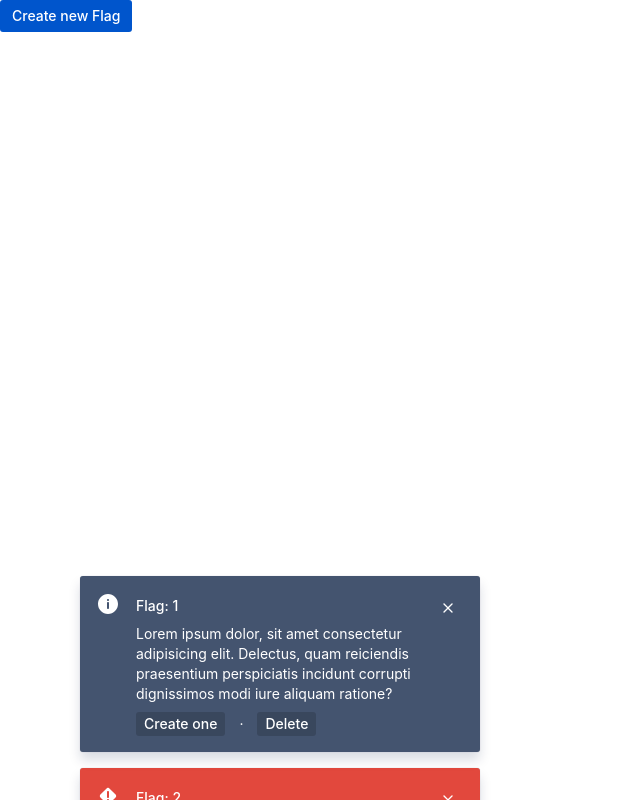
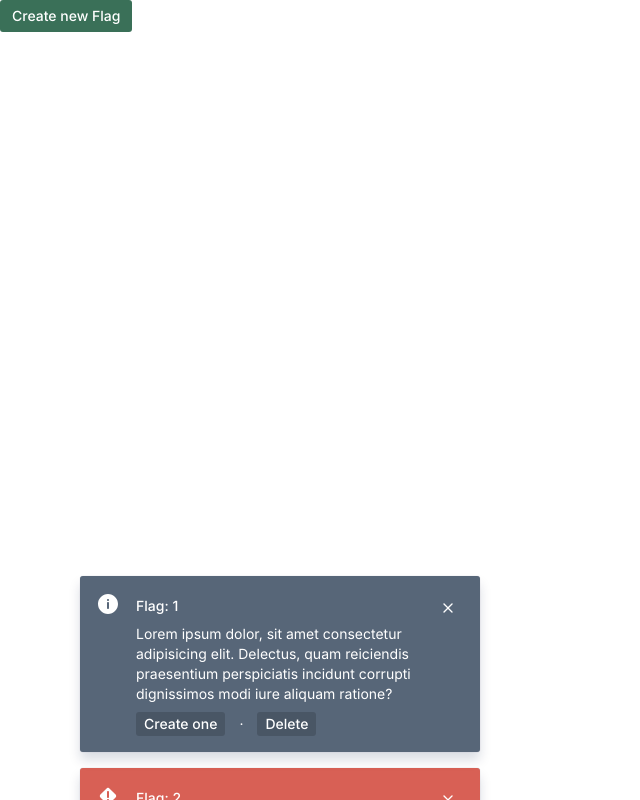
Before and after one commit to vwsode/ui-kit, a React (Vite) app: page / in a window 1280 px wide. Shown: the whole page, without its empty margins (0-640 px from the left). Built offline with nearby package versions, Linux system fonts and the light colour scheme.

Commit message:
feat: create tooltip component, add storybook examples

```diff
--- /dev/null
+++ b/src/components/Tooltip/hooks/useTooltip/useTooltip.ts
@@ -0,0 +1 @@
+export const useTooltip = () => {};
--- a/src/themes/standard/colors.ts
+++ b/src/themes/standard/colors.ts
@@ -2,10 +2,9 @@ import { hexToRGB } from '../../utils/hexToRgb';
 import { token } from '../tokens/colors';
 
 export const Colors = {
-  // Refactored below
   link: {
-    default: token.blue[700],
-    pressed: token.blue[800],
+    default: token.green[700],
+    pressed: token.green[800],
   },
   text: {
     default: token.neutral[1000],
@@ -13,8 +12,8 @@ export const Colors = {
     subtlest: token.neutral[700],
     inverse: token.neutral[0],
     disabled: token.neutral['400A'],
-    selected: token.blue[700],
-    brand: token.blue[700],
+    selected: token.green[700],
+    brand: token.green[700],
     danger: token.red[800],
     warning: {
       default: token.orange[800],
@@ -22,7 +21,7 @@ export const Colors = {
     },
     success: token.green[800],
     discovery: token.purple[800],
-    information: token.blue[800],
+    information: token.green[800],
     accent: {
       red: {
         default: token.red[800],
@@ -49,8 +48,8 @@ export const Colors = {
         bolder: token.teal[900],
       },
       blue: {
-        default: token.blue[800],
-        bolder: token.blue[900],
+        default: token.green[800], // Заменено на зелёный
+        bolder: token.green[900], // Заменено на зелёный
       },
       purple: {
         default: token.purple[800],
@@ -66,8 +65,8 @@ export const Colors = {
       },
     },
     link: {
-      default: token.blue[700],
-      pressed: token.blue[800],
+      default: token.green[700],
+      pressed: token.green[800],
       visited: token.purple[800],
     },
   },
@@ -76,8 +75,8 @@ export const Colors = {
     subtle: token.neutral[700],
     inverse: token.neutral[0],
     disabled: token.neutral['400A'],
-    selected: token.blue[700],
-    brand: token.blue[700],
+    selected: token.green[700],
+    brand: token.green[700],
     danger: token.red[600],
     warning: {
       default: token.orange[600],
@@ -85,7 +84,7 @@ export const Colors = {
     },
     success: token.green[600],
     discovery: token.purple[600],
-    information: token.blue[600],
+    information: token.green[600],
     accent: {
       red: token.red[600],
       orange: token.orange[600],
@@ -93,7 +92,7 @@ export const Colors = {
       lime: token.lime[600],
       green: token.green[600],
       teal: token.teal[600],
-      blue: token.blue[600],
+      blue: token.green[600], // Заменено на зелёный
       purple: token.purple[600],
       magenta: token.magenta[600],
       gray: token.neutral[600],
@@ -104,15 +103,15 @@ export const Colors = {
     bold: token.neutral[600],
     inverse: token.neutral[0],
     disabled: token.neutral['200A'],
-    focused: token.blue[500],
-    selected: token.blue[700],
+    focused: token.green[500],
+    selected: token.green[700],
     input: token.neutral['300A'],
-    brand: token.blue[700],
+    brand: token.green[700],
     danger: token.red[600],
     warning: token.orange[600],
     success: token.green[600],
     discovery: token.purple[600],
-    information: token.blue[600],
+    information: token.green[600],
     accent: {
       red: token.red[600],
       orange: token.orange[600],
@@ -120,20 +119,19 @@ export const Colors = {
       lime: token.lime[600],
       green: token.green[600],
       teal: token.teal[600],
-      blue: token.blue[600],
+      blue: token.green[600], // Заменено на зелёный
       purple: token.purple[600],
       magenta: token.magenta[600],
       gray: token.neutral[600],
     },
   },
-
   background: {
     selected: {
-      default: token.blue[100],
+      default: token.green[100],
       bold: {
-        default: token.blue[700],
-        hovered: token.blue[800],
-        pressed: token.blue[900],
+        default: token.green[700],
+        hovered: token.green[800],
+        pressed: token.green[900],
       },
     },
     neutral: {
@@ -152,15 +150,15 @@ export const Colors = {
     },
     brand: {
       bold: {
-        default: token.blue[700],
-        hovered: token.blue[800],
-        pressed: token.blue[900],
+        default: token.green[700],
+        hovered: token.green[800],
+        pressed: token.green[900],
       },
     },
     information: {
-      default: token.blue[100],
+      default: token.green[100],
       bold: {
-        default: token.blue[700],
+        default: token.green[700],
       },
     },
     success: {
--- a/src/themes/theme.ts
+++ b/src/themes/theme.ts
@@ -30,7 +30,7 @@ export enum StrokeWidth {
 }
 
 export enum Font {
-  Base = 'SF Pro Text, Inter, Segoe UI, sans-serif',
+  Base = 'Inter, Segoe UI, sans-serif',
   Monospace = 'JetBrains Mono, Consolas, Courier',
   Numeric = 'Bahnschrift',
 }
--- a/src/themes/tokens/colors.ts
+++ b/src/themes/tokens/colors.ts
@@ -2,129 +2,129 @@ import { hexToRGB } from '@/utils/hexToRgb';
 
 export const token = {
   blue: {
-    100: '#E9F2FF',
-    200: '#CCE0FF',
-    300: '#85B8FF',
-    400: '#579DFF',
-    500: '#388BFF',
-    600: '#1D7AFC',
-    700: '#0C66E4',
-    800: '#0055CC',
-    900: '#09326C',
-    1000: '#1C2B41',
+    100: '#F0F7FF',
+    200: '#D9E8FF',
+    300: '#AFCFFF',
+    400: '#85B3FF',
+    500: '#669DFF',
+    600: '#4C8AF5',
+    700: '#3A78D1',
+    800: '#2E65A9',
+    900: '#1B3D61',
+    1000: '#24354E',
   },
   purple: {
-    100: '#F3F0FF',
-    200: '#DFD8FD',
-    300: '#B8ACF6',
-    400: '#9F8FEF',
-    500: '#8F7EE7',
-    600: '#8270DB',
-    700: '#6E5DC6',
-    800: '#5E4DB2',
-    900: '#352C63',
-    1000: '#2B273F',
+    100: '#F8F5FF',
+    200: '#E9E2FE',
+    300: '#CCC2F0',
+    400: '#B3A7E0',
+    500: '#A495D4',
+    600: '#8D7BBF',
+    700: '#7767A8',
+    800: '#665693',
+    900: '#453C63',
+    1000: '#322F45',
   },
   red: {
-    100: '#FFECEB',
-    200: '#FFD5D2',
-    300: '#FD9891',
-    400: '#F87168',
-    500: '#F15B50',
-    600: '#E2483D',
-    700: '#C9372C',
-    800: '#AE2E24',
-    900: '#5D1F1A',
-    1000: '#42221F',
+    100: '#FFF4F3',
+    200: '#FFDCD9',
+    300: '#FCAAA5',
+    400: '#F58B86',
+    500: '#EE726C',
+    600: '#D86055',
+    700: '#B54D42',
+    800: '#9C4239',
+    900: '#65302A',
+    1000: '#4B2824',
   },
   yellow: {
-    100: '#FFF7D6',
-    200: '#F8E6A0',
-    300: '#F5CD47',
-    400: '#F5CD47',
-    500: '#E2B203',
-    600: '#CF9F02',
-    700: '#946F00',
-    800: '#7F5F01',
-    900: '#533F04',
-    1000: '#332E1B',
+    100: '#FFFBE3',
+    200: '#FDF0C2',
+    300: '#F6DF7A',
+    400: '#F2D262',
+    500: '#E0BE38',
+    600: '#CFAC2A',
+    700: '#9B7E1F',
+    800: '#846A1B',
+    900: '#5D4D13',
+    1000: '#3E3820',
   },
   green: {
-    100: '#DCFFF1',
-    200: '#BAF3DB',
-    300: '#7EE2B8',
-    400: '#4BCE97',
-    500: '#2ABB7F',
-    600: '#22A06B',
-    700: '#1F845A',
-    800: '#216E4E',
-    900: '#164B35',
-    1000: '#1C3329',
+    100: '#EFFFEF',
+    200: '#D4F9E4',
+    300: '#AEE7C6',
+    400: '#81D0A8',
+    500: '#68BF91',
+    600: '#53A87D',
+    700: '#43886A',
+    800: '#3A7058',
+    900: '#244D3B',
+    1000: '#263C32',
   },
   lime: {
-    100: '#EFFFD6',
-    200: '#D3F1A7',
-    300: '#B3DF72',
-    400: '#94C748',
-    500: '#82B536',
-    600: '#6A9A23',
-    700: '#37471F',
-    800: '#4C6B1F',
-    900: '#37471F',
-    1000: '#28311B',
+    100: '#F5FFE5',
+    200: '#E3F6C1',
+    300: '#C8E29E',
+    400: '#ACCB7B',
+    500: '#99B868',
+    600: '#7E9A4F',
+    700: '#5F753D',
+    800: '#4E5E31',
+    900: '#374824',
+    1000: '#2A3C1E',
   },
   orange: {
-    100: '#FFF3EB',
-    200: '#FEDEC8',
-    300: '#FEC195',
-    400: '#FEA362',
-    500: '#F38A3F',
-    600: '#E56910',
-    700: '#C25100',
-    800: '#A54800',
-    900: '#702E00',
-    1000: '#38291E',
+    100: '#FFF6F1',
+    200: '#FEE3CE',
+    300: '#FDCBA6',
+    400: '#F7AB7A',
+    500: '#E98E5D',
+    600: '#D47A46',
+    700: '#B56134',
+    800: '#964F2A',
+    900: '#68361F',
+    1000: '#493526',
   },
   magenta: {
-    100: '#FFECF8',
-    200: '#FDD0EC',
-    300: '#F797D2',
-    400: '#E774BB',
-    500: '#DA62AC',
-    600: '#CD519D',
-    700: '#AE4787',
-    800: '#943D73',
-    900: '#50253F',
-    1000: '#3D2232',
+    100: '#FFF5FB',
+    200: '#FEE0F4',
+    300: '#F5B2D8',
+    400: '#E692C2',
+    500: '#DB7FAD',
+    600: '#C76D9A',
+    700: '#A2597E',
+    800: '#874B69',
+    900: '#5C3446',
+    1000: '#482D39',
   },
   teal: {
-    100: '#E7F9FF',
-    200: '#C6EDFB',
-    300: '#9DD9EE',
-    400: '#6CC3E0',
-    500: '#42B2D7',
-    600: '#2898BD',
-    700: '#227D9B',
-    800: '#206A83',
-    900: '#164555',
-    1000: '#1E3137',
+    100: '#EFFCFF',
+    200: '#D6F2F9',
+    300: '#AFDFEA',
+    400: '#88C8D8',
+    500: '#6FB6CC',
+    600: '#5A9EB3',
+    700: '#4A8295',
+    800: '#406D7D',
+    900: '#2B4A53',
+    1000: '#334147',
   },
   neutral: {
     0: '#FFFFFF',
-    100: '#F7F8F9',
-    '100A': hexToRGB('#091E42', 0.03),
-    200: '#F1F2F4',
-    '200A': hexToRGB('#091E42', 0.06),
-    300: '#DCDFE4',
-    '300A': hexToRGB('#091E42', 0.14),
-    400: '#B3B9C4',
-    '400A': hexToRGB('#091E42', 0.31),
-    500: '#8590A2',
-    '500A': hexToRGB('#091E42', 0.49),
-    600: '#758195',
-    700: '#626F86',
-    800: '#44546F',
-    900: '#2C3E5D',
-    1000: '#172B4D',
+    100: '#F8F9FA',
+    '100A': hexToRGB('#091E42', 0.02),
+    200: '#F3F4F6',
+    '200A': hexToRGB('#091E42', 0.05),
+    300: '#E0E3E8',
+    '300A': hexToRGB('#091E42', 0.12),
+    400: '#C0C5CE',
+    '400A': hexToRGB('#091E42', 0.25),
+    500: '#9CA3B1',
+    '500A': hexToRGB('#091E42', 0.4),
+    600: '#8C96A3',
+    700: '#788292',
+    800: '#576678',
+    900: '#3D4F63',
+    1000: '#24354A',
   },
 };
--- a/src/themes/typography.ts
+++ b/src/themes/typography.ts
@@ -197,7 +197,7 @@ export const textLozenge = css`
   ${defaultText}
   font-size: 11px;
   line-height: ${LineHeight.XXS};
-  font-weight: ${FontWeight.Bold};
+  font-weight: ${FontWeight.Medium};
 `;
 
 export const textBanner = css`
```
Also changed, not shown: src/components/Tooltip/Tooltip.styles.ts (+28 -16 lines), src/components/Tooltip/Tooltip.tsx (+62 -6 lines), src/components/Tooltip/index.ts (+8 -0 lines), src/components/Tooltip/types.ts (+53 -3 lines), 1 other file (tests, documents, lock files or other folders).
